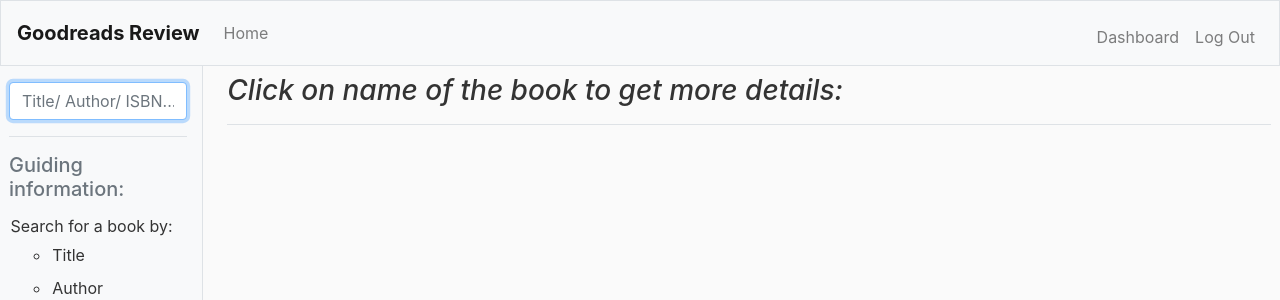
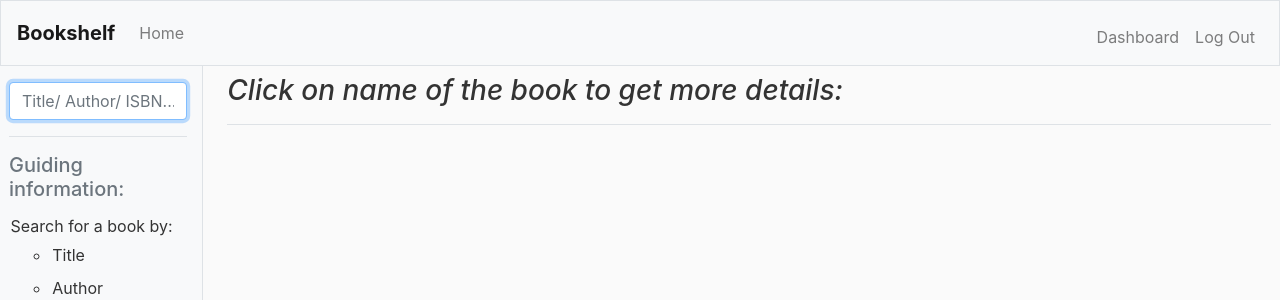
Before and after one commit to MohGumaa/Books-Review, a Flask app: page /dashboard in a window 1280 px wide. Shown: the top 300 px of the page. Run offline with Flask 2, Linux system fonts and the light colour scheme; the visitor is signed in with stand-in values (Sample User, id 1); some libraries are stand-ins or nearby versions.

Commit message:
update the logo webiste name

```diff
--- a/templates/includes/_navbar.html
+++ b/templates/includes/_navbar.html
@@ -1,6 +1,6 @@
 <header>
   <nav class="navbar navbar-expand-md navbar-light bg-light border">
-    <a class="navbar-brand" href="/"><strong>Goodreads Review</strong></a>
+    <a class="navbar-brand" href="/"><strong>Bookshelf</strong></a>
     <button aria-controls="navbar" aria-expanded="false" aria-label="Toggle navigation" class="navbar-toggler" data-target="#navbar" data-toggle="collapse" type="button">
         <span class="navbar-toggler-icon"></span>
     </button>
```
